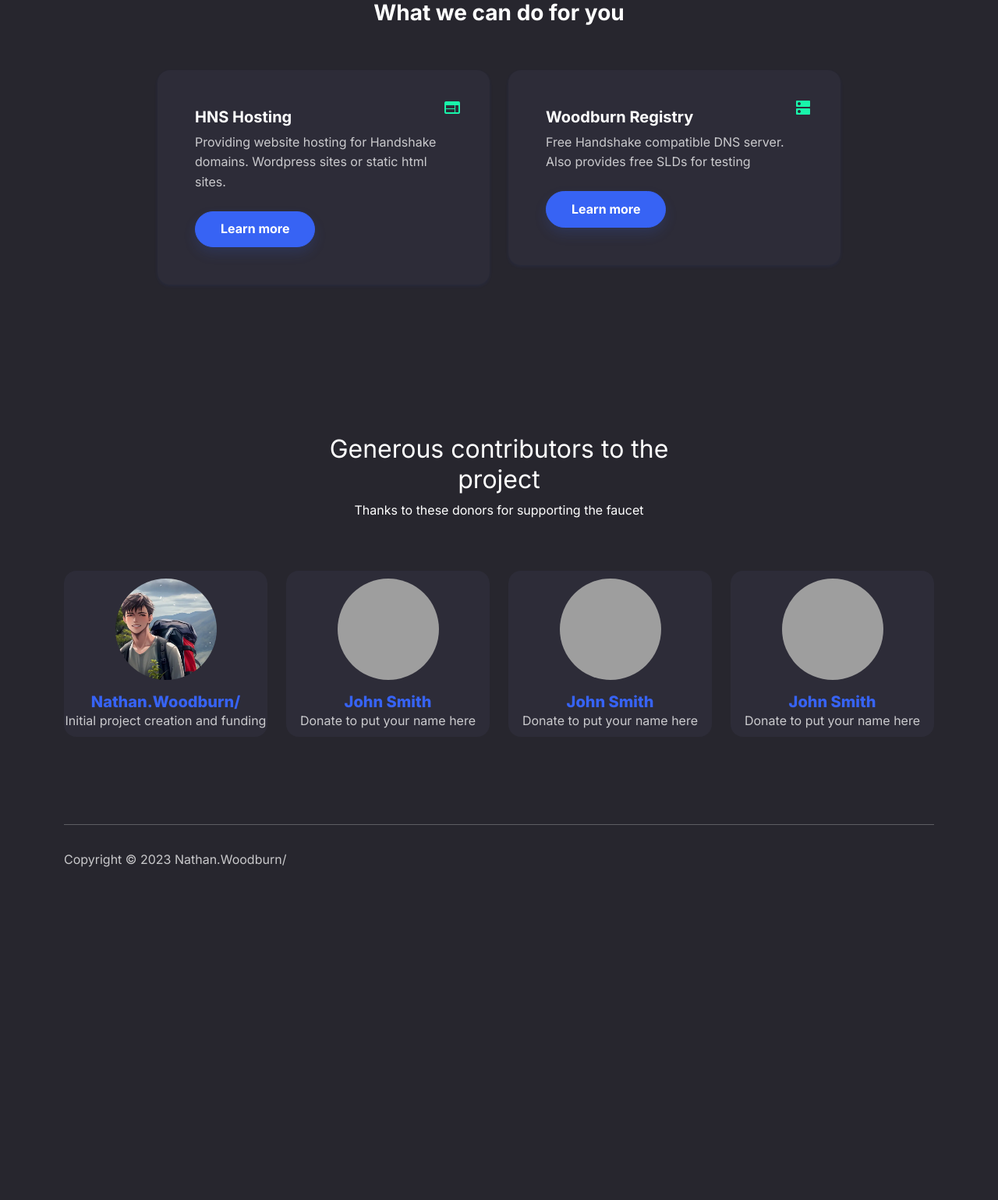
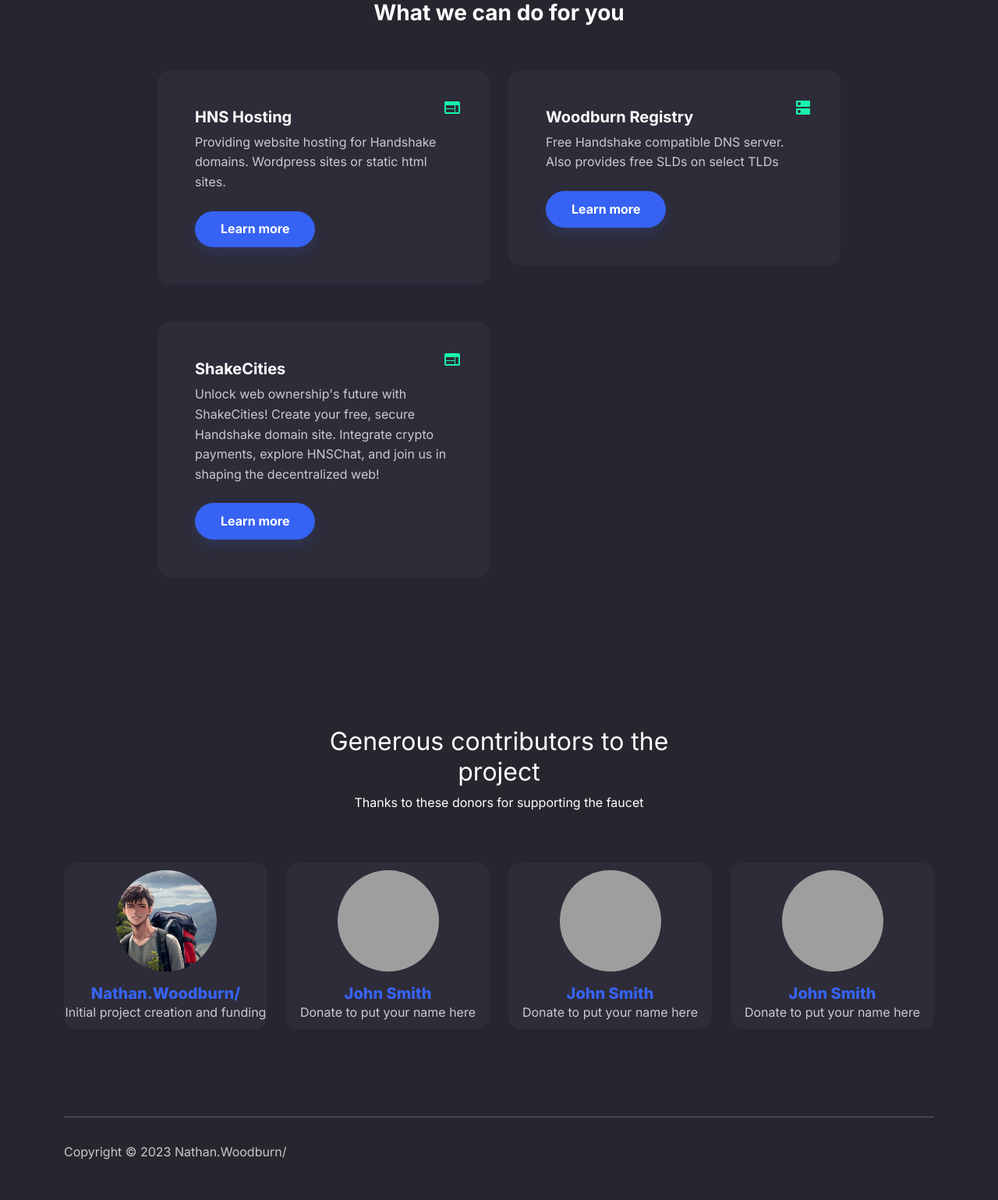
Before and after one commit to Nathanwoodburn/faucet, a Flask app: page / in a window 1280 px wide. Shown: the part 785-2324 px from the top of the page at 78% size. Before the commit the page ends 1897 px from the top, so only its background shows below. Run offline with Flask 3, Linux system fonts and the light colour scheme; some libraries are stand-ins or nearby versions; grey boxes are pictures that could not be loaded.

Commit message:
feat: Add shakecities to Faucet

```diff
--- a/templates/index.html
+++ b/templates/index.html
@@ -92,7 +92,16 @@ Claim a free Handshake domain">
                             <div class="card-body px-4 py-5 px-md-5">
                                 <div class="bs-icon-lg d-flex justify-content-center align-items-center mb-3 bs-icon" style="top: 1rem;right: 1rem;position: absolute;"><i class="material-icons text-success">dns</i></div>
                                 <h5 class="fw-bold card-title">Woodburn Registry</h5>
-                                <p class="text-muted card-text mb-4">Free Handshake compatible DNS server. Also provides free SLDs for testing</p><a class="btn btn-primary shadow" role="button" href="https://reg.woodburn.au" target="_blank">Learn more</a>
+                                <p class="text-muted card-text mb-4">Free Handshake compatible DNS server. Also provides free SLDs on select TLDs</p><a class="btn btn-primary shadow" role="button" href="https://reg.woodburn.au" target="_blank">Learn more</a>
+                            </div>
+                        </div>
+                    </div>
+                    <div class="col mb-5">
+                        <div class="card shadow-sm">
+                            <div class="card-body px-4 py-5 px-md-5">
+                                <div class="bs-icon-lg d-flex justify-content-center align-items-center mb-3 bs-icon" style="top: 1rem;right: 1rem;position: absolute;"><i class="material-icons text-success">web</i></div>
+                                <h5 class="fw-bold card-title">ShakeCities</h5>
+                                <p class="text-muted card-text mb-4">Unlock web ownership's future with ShakeCities! Create your free, secure Handshake domain site. Integrate crypto payments, explore HNSChat, and join us in shaping the decentralized web!</p><a class="btn btn-primary shadow" role="button" href="https://shakecities.com" target="_blank">Learn more</a>
                             </div>
                         </div>
                     </div>
```
Also changed, not shown: templates/error.html (+10 -1 lines), templates/stats.html (+10 -1 lines), templates/success.html (+10 -1 lines).
